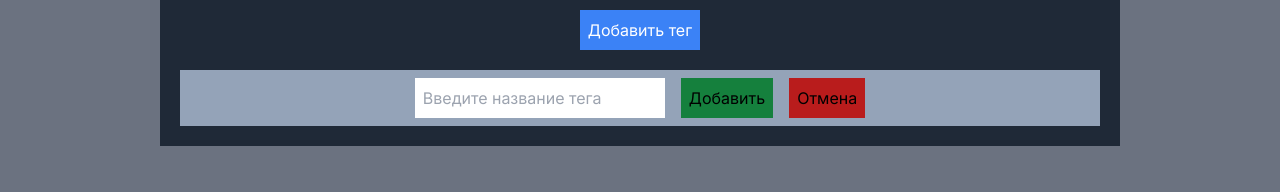
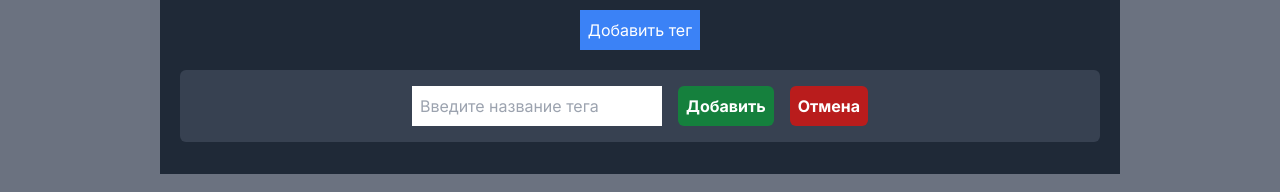
Before and after one commit to IvanOrlovsky/MicroVideoHosting, a Next.js app: page /tags in a window 1280 px wide. Both pictures are taken after a click on the button "Добавить тег". Shown: the part 342-534 px from the top of the page. Built offline with nearby package versions, Linux system fonts and the light colour scheme; no server answers; the database is empty.

Commit message:
made tagform prettier

```diff
--- a/src/app/components/TagForm/tagform.module.scss
+++ b/src/app/components/TagForm/tagform.module.scss
@@ -1,11 +1,11 @@
 .tag_form {
-    @apply bg-slate-400 mt-4 flex flex-row justify-center;
+    @apply bg-gray-700 p-2 my-3 rounded-md flex flex-row justify-center;
 }
 
 .tag_submit {
-    @apply p-2 m-2 bg-green-700;
+    @apply p-2 m-2 bg-green-700 rounded-md font-bold text-white;
 }
 
 .tag_cancel {
-    @apply p-2 m-2 bg-red-700;
+    @apply p-2 m-2 bg-red-700 rounded-md font-bold text-white;
 }
--- a/src/app/components/UploadForm/UploadForm.js
+++ b/src/app/components/UploadForm/UploadForm.js
@@ -60,7 +60,6 @@ export default function UploadForm() {
                         {tags.map((tag) => (
                                                 <li
                                                     key={tag.tag_id}
-                                                    // className={`p-2 rounded }`}
                                                     className={`rounded-lg text-center font-bold cursor-pointer ${selectedItems.includes(tag.tag_id) ? 'bg-yellow-700 ' : 'bg-yellow-400'}`}
                                                     onClick={() => handleToggleSelection(tag.tag_id)}
                                                 >
```
